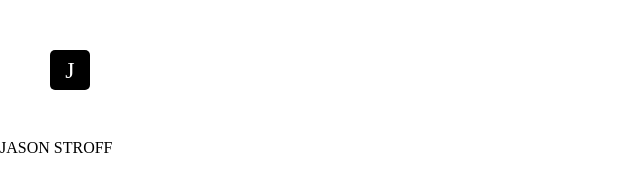
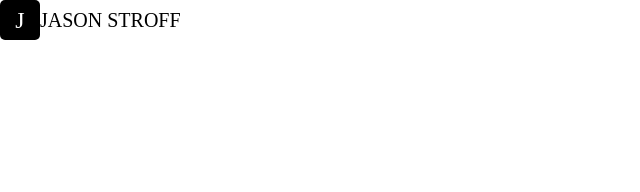
Before and after one commit to hoailuong123/Sgroup-learning, a plain HTML site: page Day 2 Basic HTML/index1.html in a window 1280 px wide. Shown: the whole page, without its empty margins (0-640 px from the left). Drawn offline with Linux system fonts and the light colour scheme.

Commit message:
Update style1.css

```diff
--- a/Day 2 Basic HTML/style1.css
+++ b/Day 2 Basic HTML/style1.css
@@ -1,15 +1,25 @@
+body{
+    display: flex;
+    align-items:center;
+}
 .squareJ {
     width: 40px;
     height: 40px;
     background-color: black;
-    margin: 50px;
+    /* margin: 50px; */
     border-radius: 5px;
 }
 
 
 .textJ {
+    /* width: fit-content; */
     color: white;
     text-align: center;
     padding: 8px;
     font-size:x-large;
+
 }
+
+.jasonstroff{
+    font-size: 20px;
+}
```
